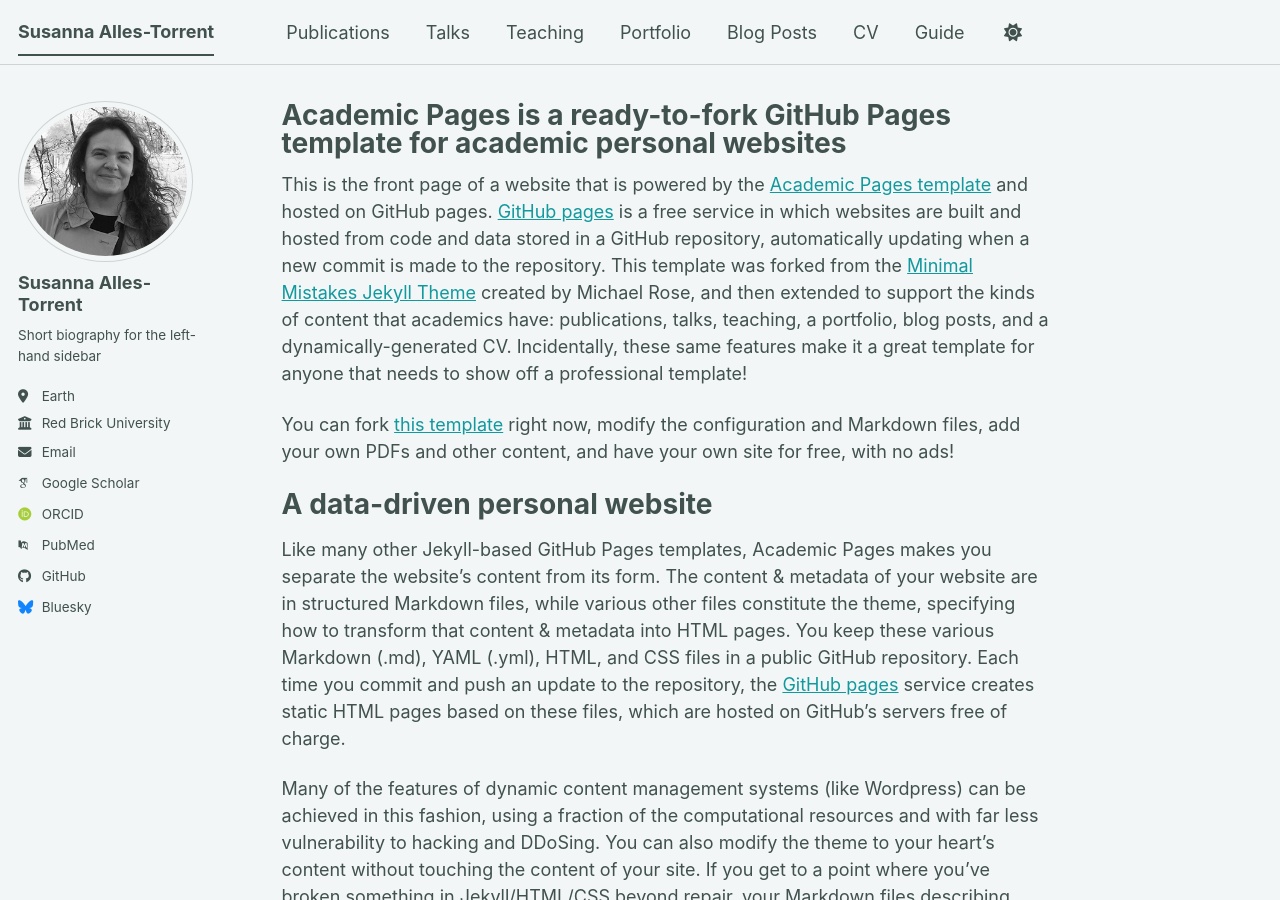
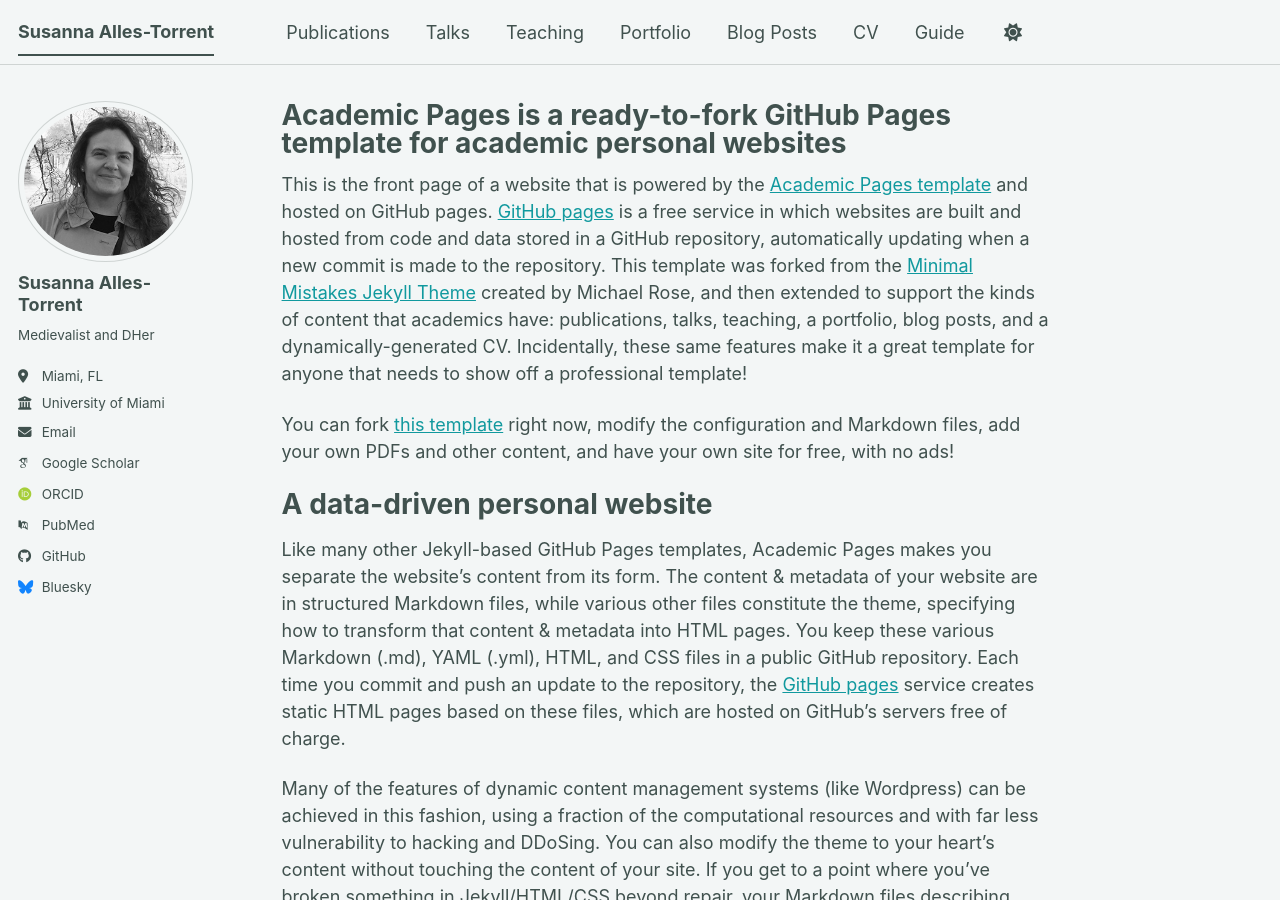
Before and after one commit to susannalles/AcademicPageDemo, a Jekyll site: the page built from _pages/about.md, in a window 1280 px wide and 900 px high. Built offline with Jekyll 4.4.1, drawn with Linux system fonts in a browser that asks for light colours; some web fonts are replaced; a script bundle is joined from its source files by our own code; library files that are not in the unit come from our copies.

Commit message:
Update _config.yml

```diff
--- a/_config.yml
+++ b/_config.yml
@@ -26,9 +26,9 @@
   avatar           : "profile2.jpg"
   name             : "Susanna Alles-Torrent"
   pronouns         : # example: "she/her"
-  bio              : "Short biography for the left-hand sidebar"
-  location         : "Earth"
-  employer         : "Red Brick University"
+  bio              : "Medievalist and DHer"
+  location         : "Miami, FL"
+  employer         : "University of Miami"
   uri              : # URL
   email            : "none@example.org"
 
```
